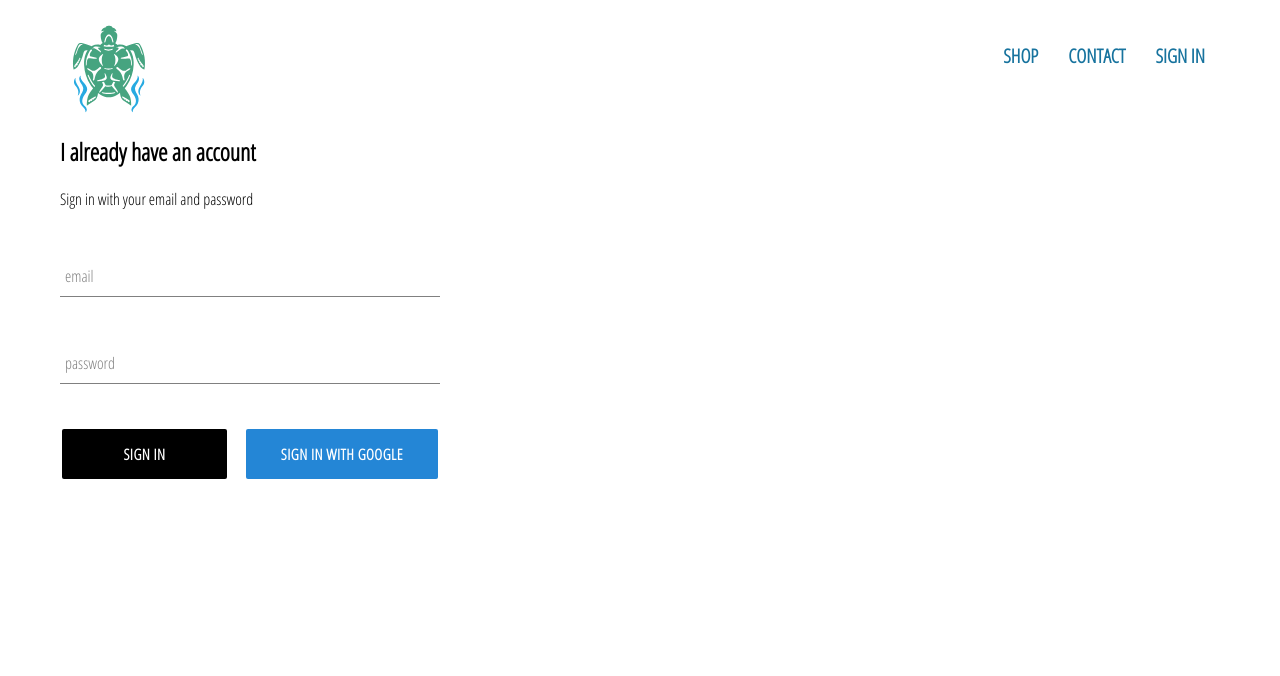
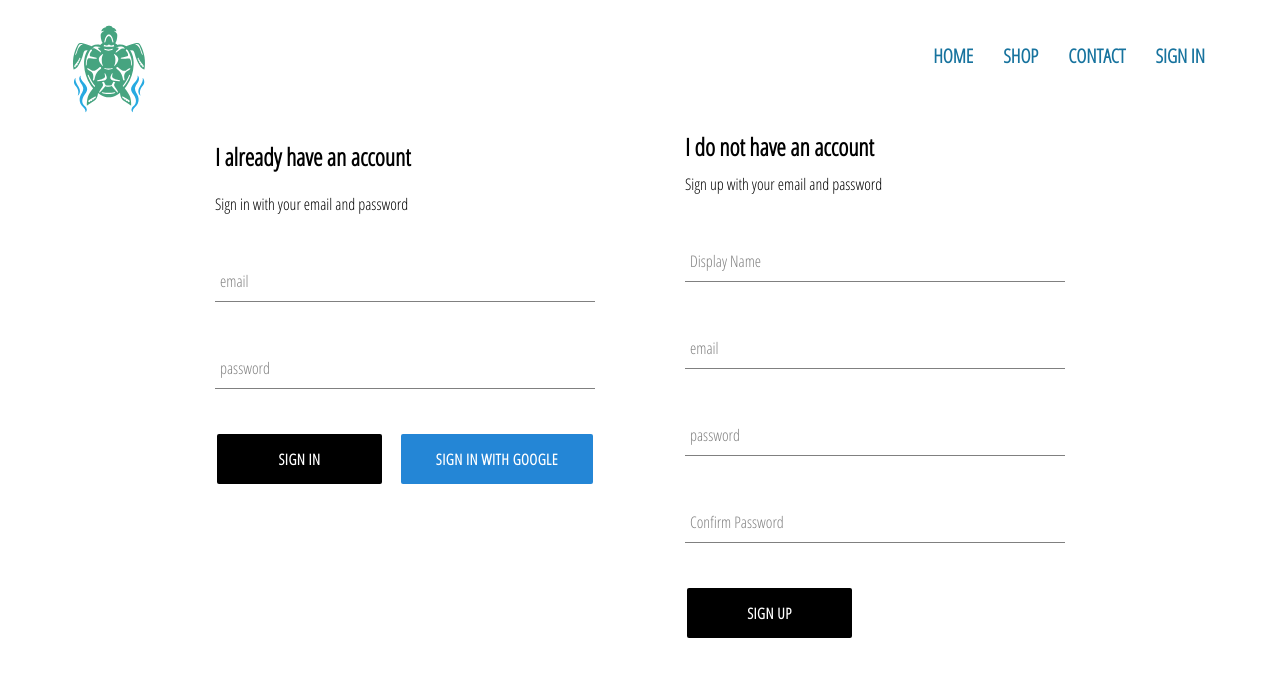
Before and after one commit to nilloc95/collin-clothing, a React (Create React App) app: page /login in a window 1280 px wide. Shown: the top 676 px of the page. Built offline with nearby package versions, Linux system fonts and the light colour scheme; no server answers.

Commit message:
implemented firebase for sign in and sign up using either google sign in or email and password

```diff
--- a/src/App.js
+++ b/src/App.js
@@ -5,7 +5,7 @@
 import ShopPage from './Pages/Shop/shop'
 import Header from './Components/header/header'
 import LogIn from './Pages/login/login';
-import { auth } from './firebase/firebase.utils'
+import { auth, createUserProfile } from './firebase/firebase.utils'
 
 
 
@@ -21,8 +21,22 @@
   unsubscribeFromAuth = null;
 
   componentDidMount(){
-    this.unsubscribeFromAuth = auth.onAuthStateChanged(user => {
-      this.setState({ currentUser: user})
+    this.unsubscribeFromAuth = auth.onAuthStateChanged(async userAuth => {
+      if(userAuth) {
+        const userRef = await createUserProfile(userAuth);
+
+        userRef.onSnapshot(snapShot => {
+          this.setState({
+            currentUser: {
+              id: snapShot.id,
+              ...snapShot.data()
+            }
+          });
+        });
+
+      } else {
+        this.setState({currentUser: userAuth})
+      }
     })
   }
 
--- a/src/Components/custom-button/custom-button.jsx
+++ b/src/Components/custom-button/custom-button.jsx
@@ -2,7 +2,10 @@
 import './custom-button.scss'
 
 const CustomButton = ({ children, isGoogleSignIn, ...otherProps}) =>(
-    <button className={` ${isGoogleSignIn ? 'google-sign-in' : ''} custom-button`}{...otherProps}>
+    <button
+        className={` ${isGoogleSignIn ? 'google-sign-in' : ''} custom-button`}
+        {...otherProps}
+    >
         {children}
     </button>
 )
--- a/src/Components/header/header.jsx
+++ b/src/Components/header/header.jsx
@@ -10,6 +10,9 @@
             <Logo className='logo'/>
         </Link>
         <div className='options'>
+            <Link className='option' to='/'>
+                HOME
+            </Link>
             <Link className='option' to='/shop'>
                 SHOP
             </Link>
--- /dev/null
+++ b/src/Components/sign-up/sign-up.jsx
@@ -0,0 +1,100 @@
+import React from 'react'
+import FormInput from '../form-input/form-input'
+import CustomButton from '../custom-button/custom-button'
+import { auth, createUserProfile } from '../../firebase/firebase.utils'
+import './sign-up.scss'
+
+class SignIn extends React.Component {
+  constructor(){
+    super();
+
+    this.state = {
+      displayName: '',
+      email: '',
+      password: '',
+      confirmPassword: ''
+    }
+  }
+
+  handleSubmit = async event => {
+    event.preventDefault();
+
+    const {displayName, email, password, confirmPassword} = this.state;
+
+    if (password !== confirmPassword) {
+      alert(`Passwords don't match`)
+      return
+    }
+
+    try{
+      const { user } = await auth.createUserWithEmailAndPassword(
+        email, password
+        )
+
+      await createUserProfile(user, {displayName});
+
+      this.setState({
+        displayName: '',
+        email: '',
+        password: '',
+        confirmPassword: ''
+    })
+
+    } catch (error) {
+      console.error(error)
+    }
+  }
+
+  handleChange = event => {
+    const {name, value} = event.target
+
+    this.setState({ [name]: value})
+  }
+
+  render(){
+    const {displayName, email, password, confirmPassword} = this.state;
+    return(
+      <div className='sign-up'>
+        <h2 className='title'>I do not have an account</h2>
+        <span>Sign up with your email and password</span>
+        <form className='sign-up-form' onSubmit={this.handleSubmit}>
+            <FormInput
+              type= 'text'
+              name='displayName'
+              value={displayName}
+              onChange={this.handleChange}
+              label='Display Name'
+              required
+            />
+            <FormInput
+              type= 'email'
+              name='email'
+              value={email}
+              onChange={this.handleChange}
+              label='email'
+              required
+            />
+            <FormInput
+              type= 'password'
+              name='password'
+              value={password}
+              onChange={this.handleChange}
+              label='password'
+              required
+            />
+            <FormInput
+              type= 'password'
+              name='confirmPassword'
+              value={confirmPassword}
+              onChange={this.handleChange}
+              label='Confirm Password'
+              required
+            />
+            <CustomButton type='submit'>SIGN UP</CustomButton>
+        </form>
+      </div>
+    )
+  }
+}
+
+export default SignIn;
--- /dev/null
+++ b/src/Components/sign-up/sign-up.scss
@@ -0,0 +1,9 @@
+.sign-up {
+  display: flex;
+  flex-direction: column;
+  width: 380px;
+
+  .title {
+    margin: 10px 0;
+  }
+}
--- a/src/Pages/login/login.jsx
+++ b/src/Pages/login/login.jsx
@@ -1,10 +1,12 @@
 import React from 'react'
 import './login.scss'
-import SignIn from '../../Components/sign-in/sign-in'
+import SignIn from '../../Components/sign-in/sign-in';
+import SignUp from '../../Components/sign-up/sign-up';
 
 const LogIn = () => (
-    <div className='sign-in-and-sign-up'>
+    <div className='login'>
         <SignIn/>
+        <SignUp/>
     </div>
 )
 
--- a/src/Pages/login/login.scss
+++ b/src/Pages/login/login.scss
@@ -0,0 +1,6 @@
+.login {
+  width: 850px;
+  display: flex;
+  justify-content: space-between;
+  margin: 30px auto;
+}
--- a/src/firebase/firebase.utils.js
+++ b/src/firebase/firebase.utils.js
@@ -13,6 +13,32 @@
         measurementId: "G-9MFBHFF8GW"
 }
 
+
+export const createUserProfile = async (userAuth, additionalData) => {
+        if(!userAuth) return;
+
+        const userRef = firestore.doc(`users/${userAuth.uid}`)
+        const snapShot = await userRef.get()
+
+        if(!snapShot.exists) {
+          const { displayName, email } = userAuth;
+          const createdAt = new Date();
+
+          try {
+            await userRef.set({
+              displayName,
+              email,
+              createdAt,
+              ...additionalData
+            })
+          } catch(error) {
+            console.log(error)
+          }
+        }
+        return userRef;
+
+}
+
 firebase.initializeApp(config);
 
 export const auth = firebase.auth()
```
